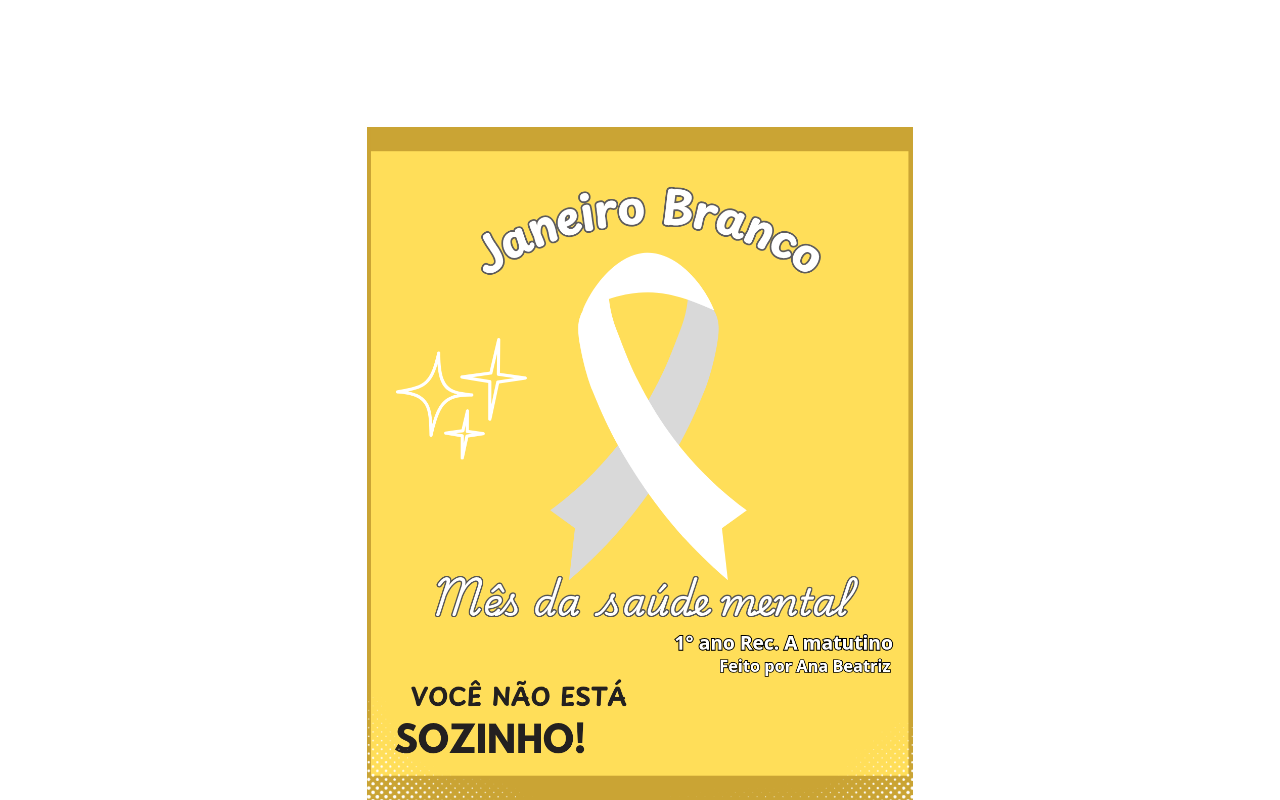
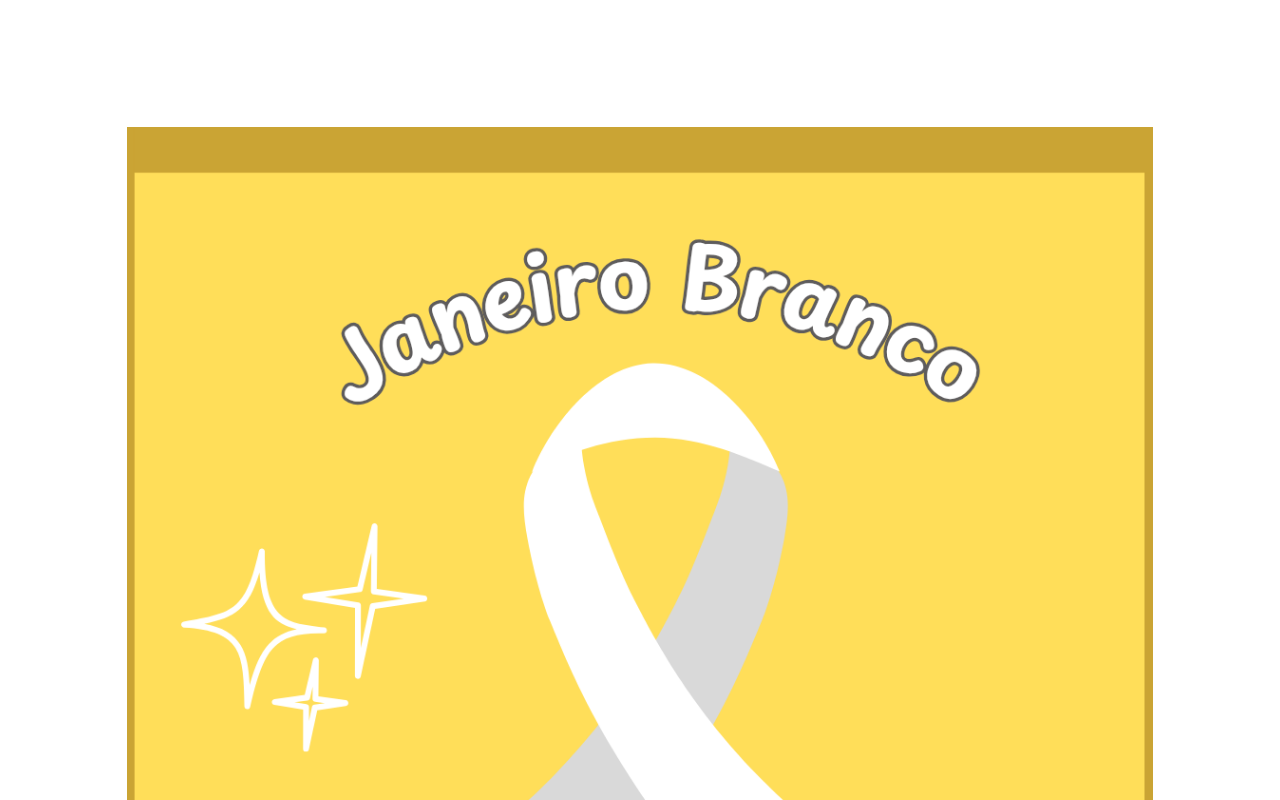
Before and after one commit to Anabia2w/Janeiro-Branco---Trabalho-de-Projetos-de-Tecnologia, a plain HTML site: page index.html in a window 1280 px wide. Shown: the top 800 px of the page. Drawn offline with Linux system fonts and the light colour scheme.

Commit message:
Update style.css

```diff
--- a/style.css
+++ b/style.css
@@ -15,9 +15,7 @@ body{
 main{
     margin: auto;
     padding: 127px;
-    width: 800px;
-    max-width: 800px;
-    min-width: 320px;
+
 }
 
 img{
```
